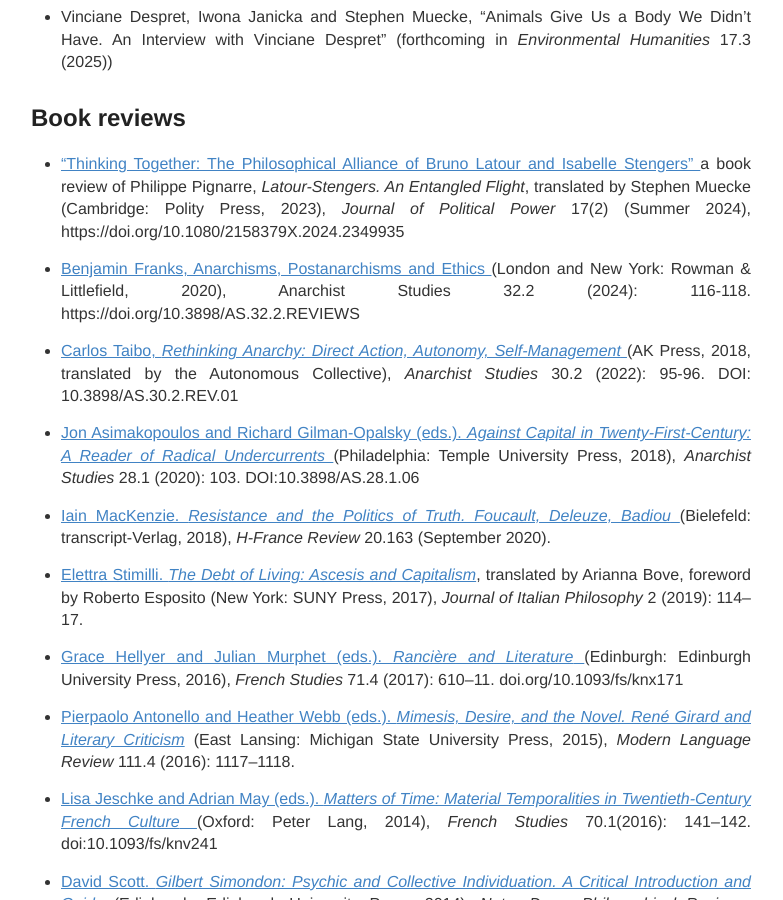
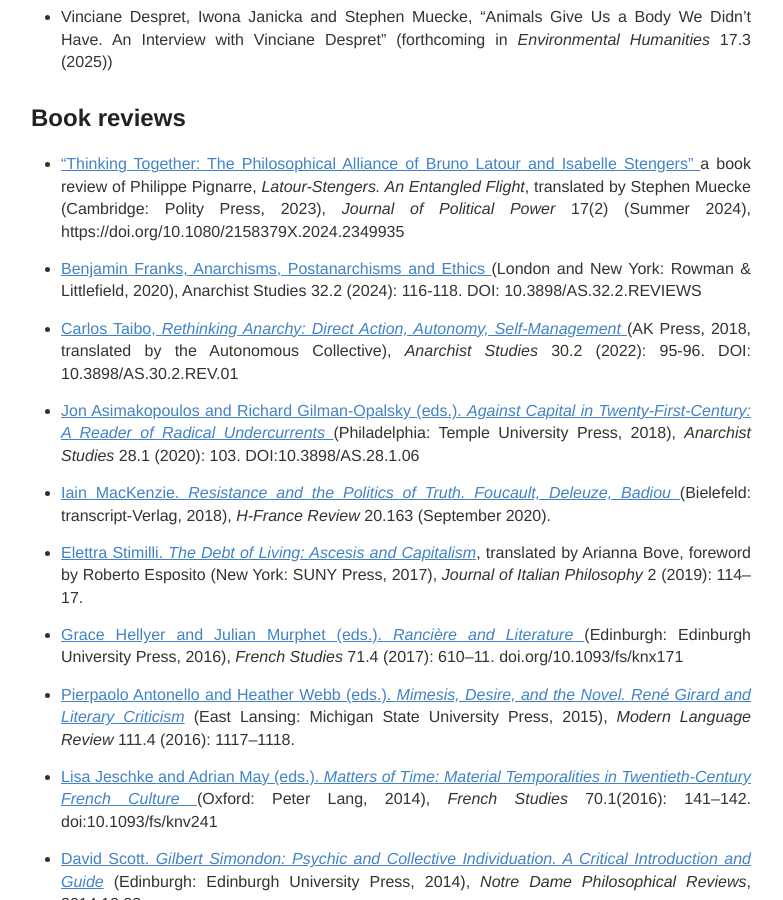
Before and after one commit to IJanicka/IJanicka.github.io, a Jekyll site: the page built from publications.md, in a window 1280 px wide and 900 px high, scrolled down 5748 px. Shown: the whole window, without its empty margins (249-1032 px from the left). Built offline with Jekyll 4.4.1, drawn with Linux system fonts in a browser that asks for light colours; some of the changed lines change nothing that is shown.

Commit message:
Update publications.md

```diff
--- a/publications.md
+++ b/publications.md
@@ -100,7 +100,7 @@
 
 * <a href="https://www.tandfonline.com/doi/full/10.1080/2158379X.2024.2349935" target="blank"> “Thinking Together: The Philosophical Alliance of Bruno Latour and Isabelle Stengers” <a/> a book review of Philippe Pignarre, *Latour-Stengers. An Entangled Flight*, translated by Stephen Muecke (Cambridge: Polity Press, 2023), *Journal of Political Power* 17(2) (Summer 2024), https://doi.org/10.1080/2158379X.2024.2349935<br>
 
-* <a href="../articles/Janicka_Review of B. Franks_Anarchist Studies 32.2_2024.pdf" target="_blank">Benjamin Franks, Anarchisms, Postanarchisms and Ethics </a> (London and New York: Rowman & Littlefield, 2020), Anarchist Studies 32.2 (2024): 116-118. https://doi.org/10.3898/AS.32.2.REVIEWS <br>
+* <a href="../articles/Janicka_Review of B. Franks_Anarchist Studies 32.2_2024.pdf" target="_blank">Benjamin Franks, Anarchisms, Postanarchisms and Ethics </a> (London and New York: Rowman & Littlefield, 2020), Anarchist Studies 32.2 (2024): 116-118. DOI: 10.3898/AS.32.2.REVIEWS <br>
 
 * <a href="../articles/Review by Iwona Janicka_Carlos Taibo_Rethining Anarchy_Anarchist Studies 30_2_2022.pdf" target="_blank">Carlos Taibo, *Rethinking Anarchy: Direct Action, Autonomy, Self-Management* </a>(AK Press, 2018, translated by the Autonomous Collective), *Anarchist Studies* 30.2 (2022): 95-96. DOI: 10.3898/AS.30.2.REV.01<br>
 
```
